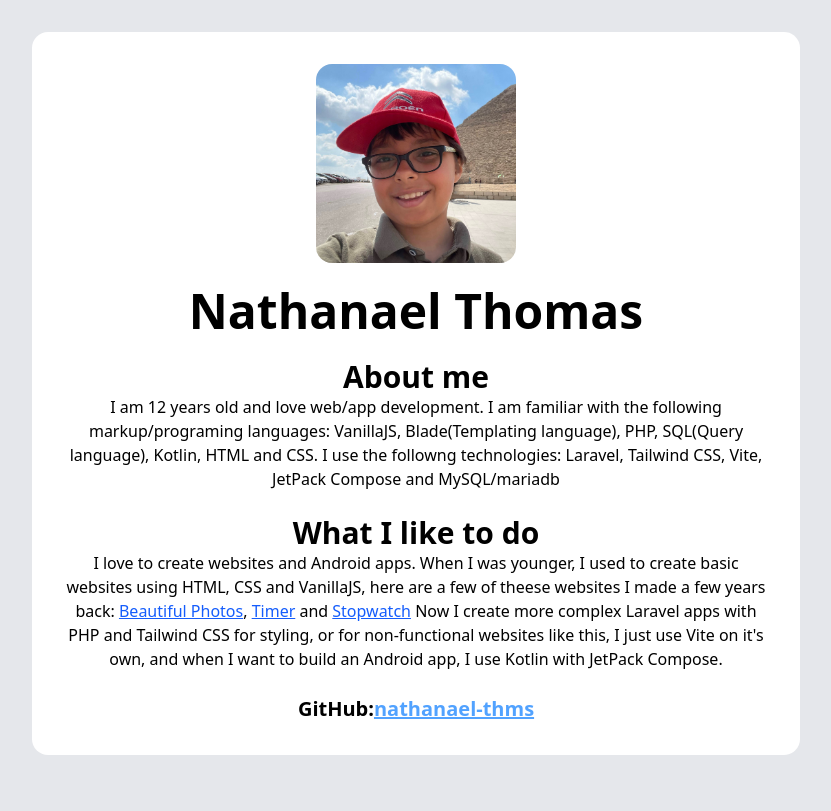
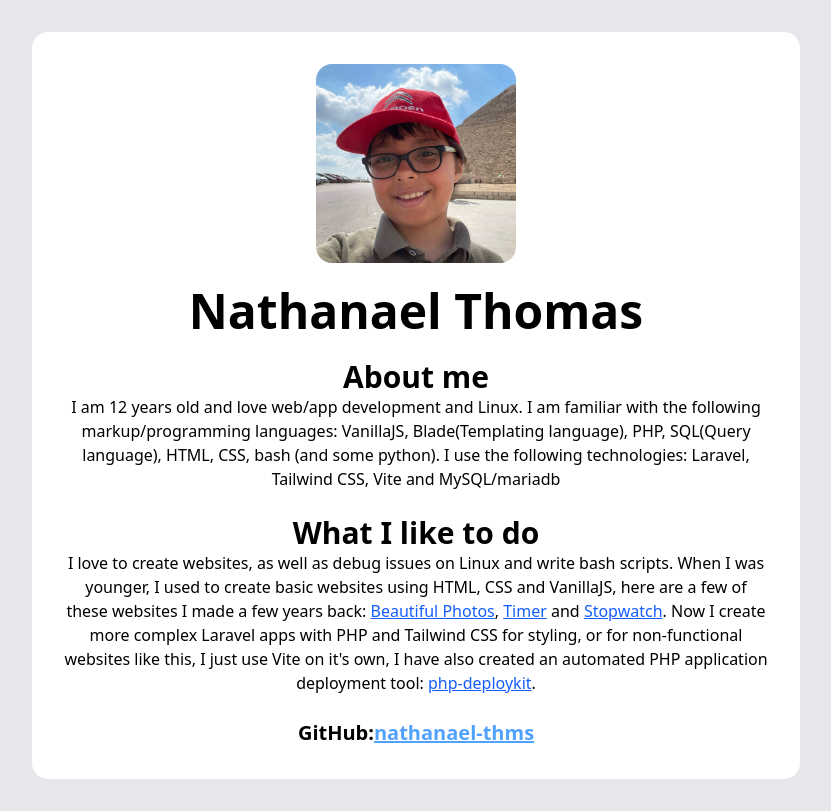
Before and after one commit to nathanael-thms/myweb2, a website built with Vite: page index.html in a window 1280 px wide. Shown: the whole page, without its empty margins (224-1055 px from the left). Built offline with nearby package versions, Linux system fonts and the light colour scheme.

Commit message:
update index

```diff
--- a/index.html
+++ b/index.html
@@ -14,21 +14,20 @@
       <h1 class="text-5xl font-bold">Nathanael Thomas</h1>
       <br>
       <h3 class="text-3xl font-semibold">About me</h3>
-      <p>I am 12 years old and love web/app development. I am familiar with the following markup/programing
-        languages: VanillaJS, Blade(Templating language), PHP, SQL(Query language), Kotlin, HTML and CSS.
-        I use the followng technologies: Laravel, Tailwind CSS, Vite, JetPack Compose and MySQL/mariadb
+      <p>I am 12 years old and love web/app development and Linux. I am familiar with the following markup/programming
+        languages: VanillaJS, Blade(Templating language), PHP, SQL(Query language), HTML, CSS, bash (and some python).
+        I use the following technologies: Laravel, Tailwind CSS, Vite and MySQL/mariadb
       </p>
       <br>
       <h3 class="text-3xl font-semibold">What I like to do</h3>
       <p>
-        I love to create websites and Android apps. When I was younger,
-        I used to create basic websites using HTML, CSS and VanillaJS,
-        here are a few of theese websites I made a few years back:
+        I love to create websites, as well as debug issues on Linux and write bash scripts.
+        When I was younger, I used to create basic websites using HTML, CSS and VanillaJS, here are a few of these websites I made a few years back:
         <a class="text-blue-600 underline" href="https://photos.nattho.com">Beautiful Photos</a>,
         <a class="text-blue-600 underline" href="https://timer.nattho.com">Timer</a> and
-        <a class="text-blue-600 underline" href="https://stopwatch.nattho.com">Stopwatch</a>
-        Now  I create more complex Laravel apps with PHP and Tailwind CSS for styling, or for non-functional websites like this,
-        I just use Vite on it's own, and when I want to build an Android app, I use Kotlin with JetPack Compose.
+        <a class="text-blue-600 underline" href="https://stopwatch.nattho.com">Stopwatch</a>.
+        Now  I create more complex Laravel apps with PHP and Tailwind CSS for styling, or for non-functional websites like this, I just use Vite on it's own, I have also created an automated PHP application deployment tool:
+        <a class="text-blue-600 underline" href="https://deploykit.nattho.com">php-deploykit</a>.
       </p>
       <br>
       <h4 class="text-xl font-semibold">GitHub:<a href="https://github.com/nathanael-thms" class="text-blue-400 underline text-xl">nathanael-thms</a></h4>
```
